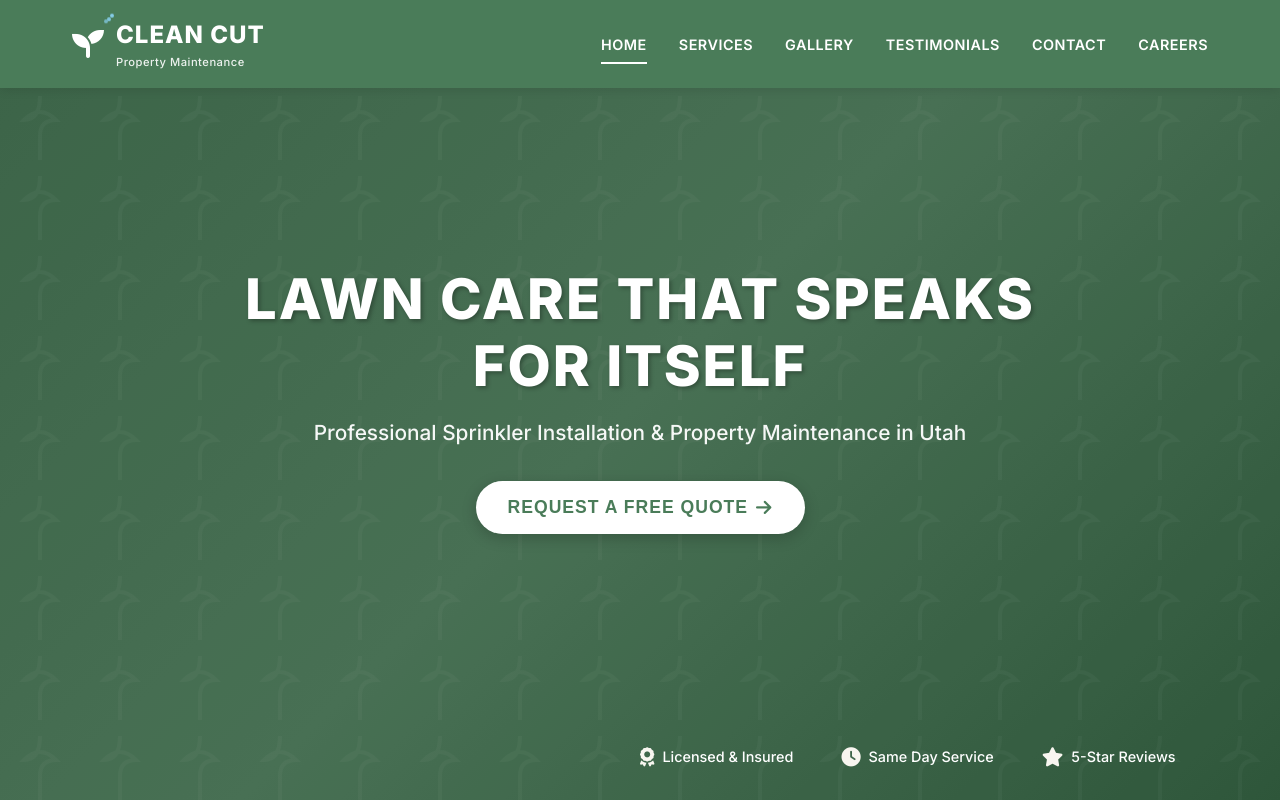
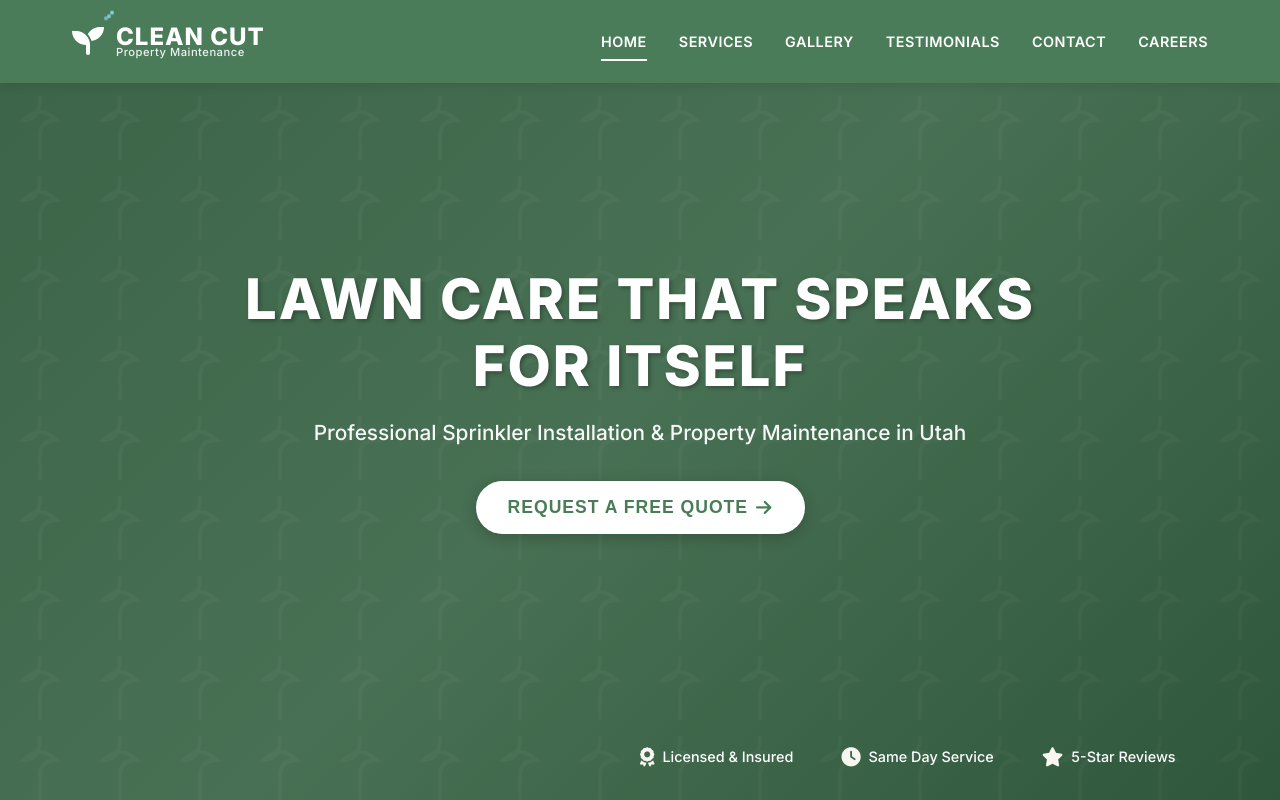
Before and after one commit to Anthonytanpham/Clean-Cut-Property-Maintenance, a plain HTML site: page index.html in a window 1280 px wide. Shown: the top 800 px of the page. Drawn offline with Linux system fonts and the light colour scheme.

Commit message:
Fix logo spacing: Reduce vertical gap between CLEAN CUT and Property Maintenance text

```diff
--- a/styles.css
+++ b/styles.css
@@ -207,12 +207,15 @@ h1, h2, h3, h4, h5, h6 {
 .logo-text {
     display: flex;
     flex-direction: column;
+    gap: -2px;
 }
 
 .logo-main {
     font-size: 1.5rem;
     font-weight: 800;
     letter-spacing: 1px;
+    line-height: 1;
+    margin-bottom: -2px;
 }
 
 .logo-sub {
@@ -220,6 +223,7 @@ h1, h2, h3, h4, h5, h6 {
     font-weight: 500;
     opacity: 0.9;
     letter-spacing: 0.5px;
+    line-height: 1;
 }
 
 .nav-menu {
```
